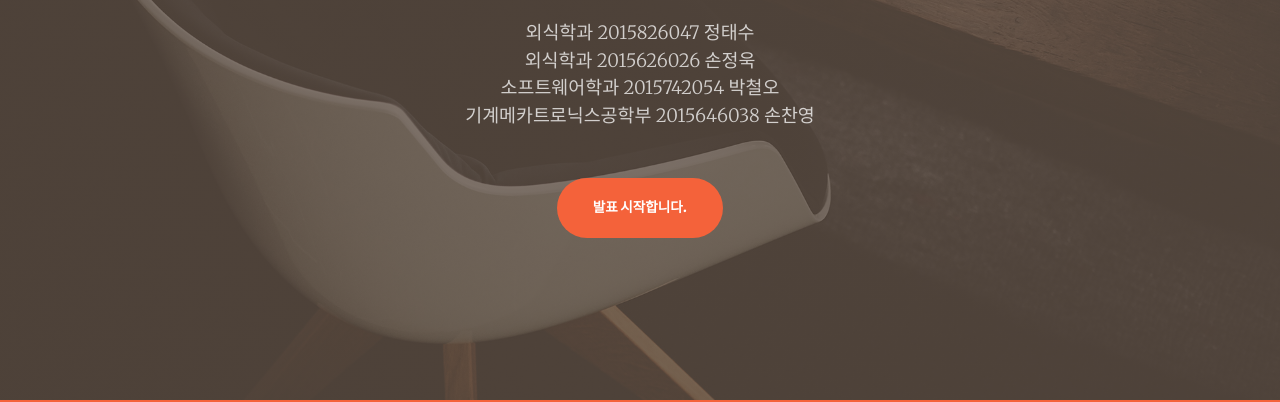
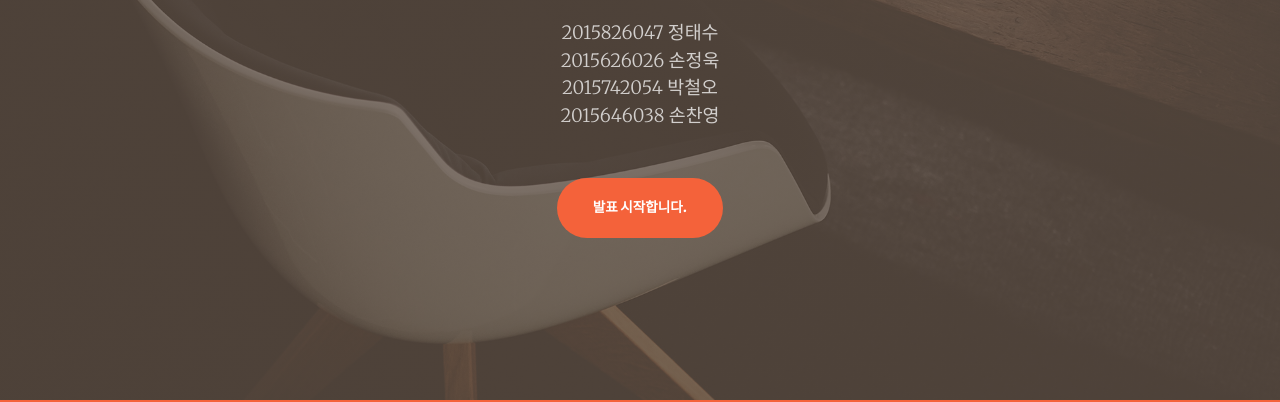
Before and after one commit to TechPersonality/TechPersonality.github.io, a website: page index.html in a window 1280 px wide. Shown: the part 400-802 px from the top of the page. Drawn offline with nearby package versions, Linux system fonts and the light colour scheme.

Commit message:
Update index.html

```diff
--- a/index.html
+++ b/index.html
@@ -42,10 +42,10 @@
                     </div>
                     <div class="col-lg-8 align-self-baseline">
                         <p class="text-white-75 font-weight-light mb-5">
-                            외식학과 2015826047 정태수<br>
-                            외식학과 2015626026 손정욱<br>
-                            소프트웨어학과 2015742054 박철오<br>
-                            기계메카트로닉스공학부 2015646038 손찬영<br>
+                            2015826047 정태수<br>
+                            2015626026 손정욱<br>
+                            2015742054 박철오<br>
+                            2015646038 손찬영<br>
                         </p>
                         <a class="btn btn-primary btn-xl js-scroll-trigger" href="#topic">발표 시작합니다.</a>
                     </div>
```
